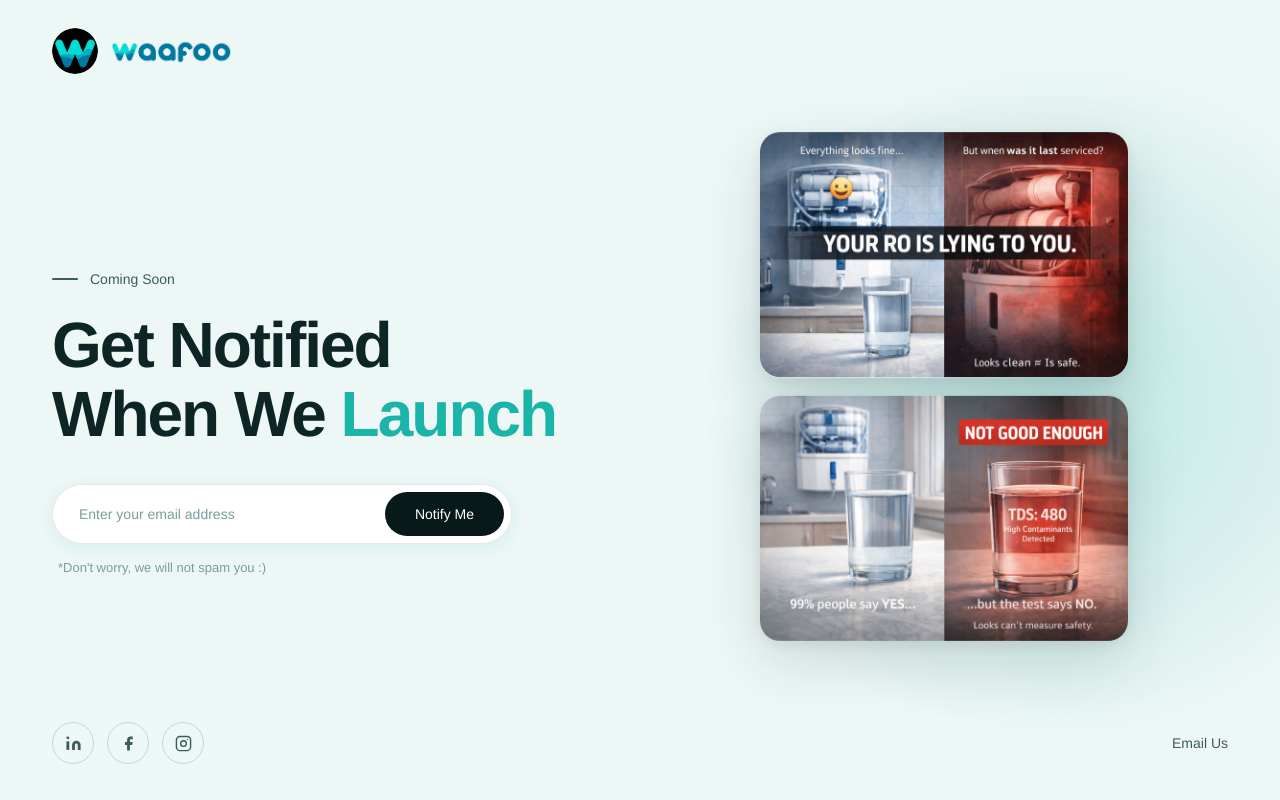
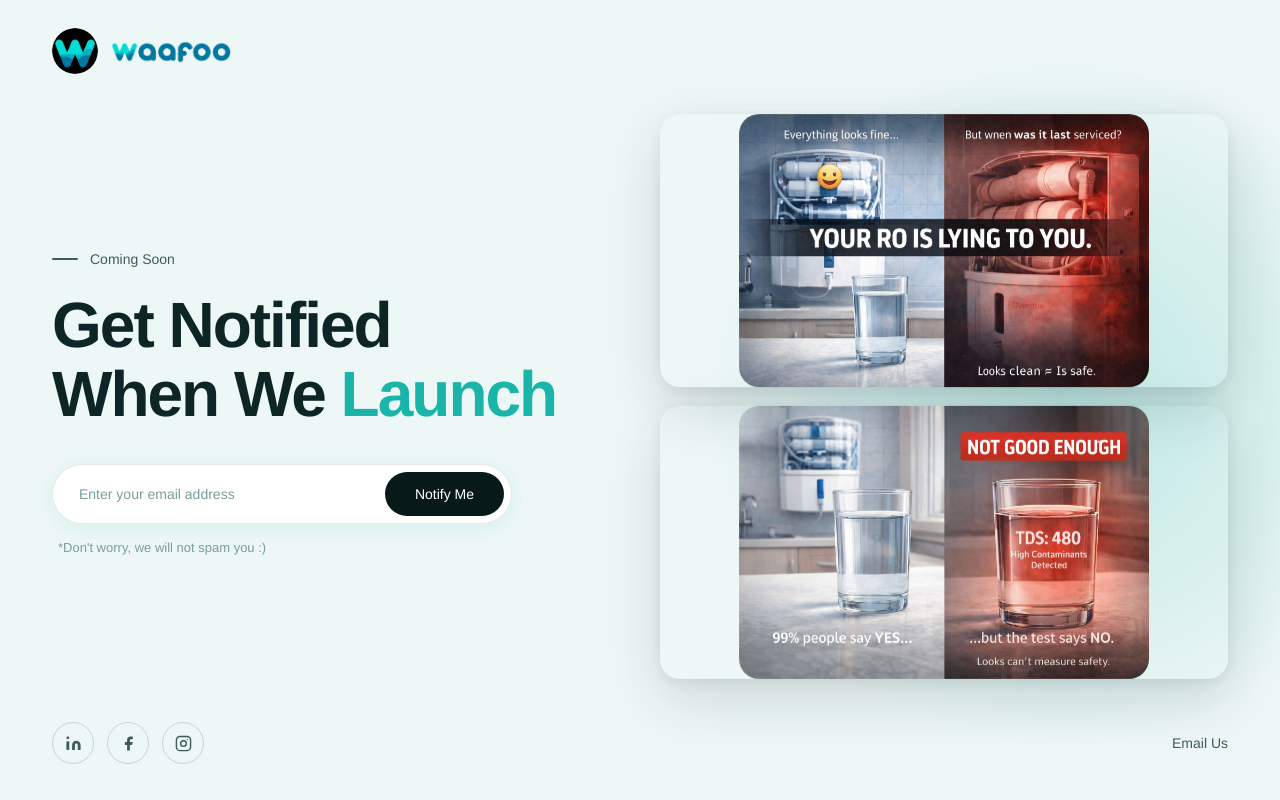
Before and after one commit to MrPrakharSrivastava/coming-soon, a React (Vite) app: page / in a window 1280 px wide. Built offline with nearby package versions, Linux system fonts and the light colour scheme.

Commit message:
new changes

```diff
--- a/index.html
+++ b/index.html
@@ -3,7 +3,7 @@
   <head>
     <meta charset="UTF-8" />
     <meta name="viewport" content="width=device-width, initial-scale=1.0" />
-    <title>Waafoo — Coming Soon</title>
+    <title>Waafoo- Your Water Care Expert</title>
   </head>
   <body>
     <div id="root"></div>
--- a/src/components/ROCard.module.css
+++ b/src/components/ROCard.module.css
@@ -9,7 +9,16 @@
 
 @media (min-width: 901px) {
   .stack {
-    max-width: clamp(360px, 46vh, 540px);
+    height: 100%;
+    max-width: 100%;
+    align-items: center;
+  }
+  .card {
+     flex: 1;
+     min-height: 0;
+     display: flex;
+     justify-content: center;
+     align-items: center;
   }
 }
 
@@ -39,10 +48,12 @@
 }
 
 .img {
-  width: 100%;
+  max-width: 100%;
+  max-height: 100%;
+  width: auto;
   height: auto;
   display: block;
-  object-fit: cover;
+  object-fit: contain;
   border-radius: 20px;
 }
 
--- a/src/components/WaafooComingSoon.module.css
+++ b/src/components/WaafooComingSoon.module.css
@@ -67,19 +67,20 @@
   z-index: 10;
   display: grid;
   grid-template-columns: 1fr 1fr;
-  align-items: center;
+  align-items: stretch;
   flex: 1;
   padding: 0 52px;
   gap: 40px;
+  min-height: 0;
 }
 
 /* ── LEFT ── */
 .left {
   display: flex;
   flex-direction: column;
-  padding-top: 40px;
-  position: sticky;
-  top: 40px;
+  justify-content: center;
+  padding-top: 0;
+  position: relative;
 }
 
 .tag {
@@ -205,9 +206,13 @@
   z-index: 10;
   display: flex;
   flex-direction: column;
+  justify-content: center;
+  align-items: center;
+  height: 100%;
+  min-height: 0;
   gap: 16px;
   padding-top: 20px;
-  padding-bottom: 40px;
+  padding-bottom: 20px;
   opacity: 0;
   animation: fadeUp 1s 0.55s ease both;
 }
```
